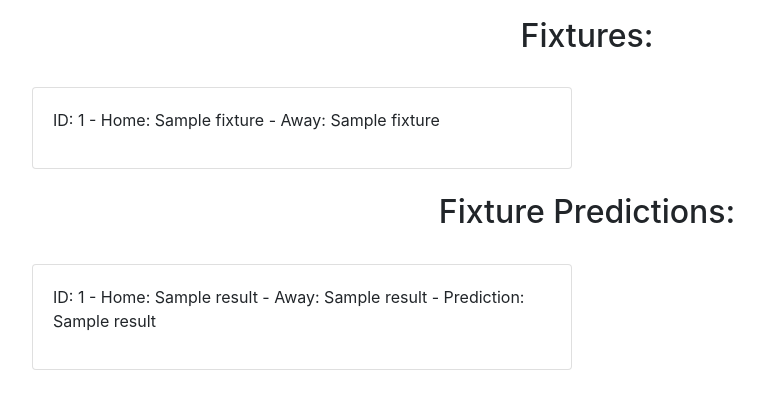
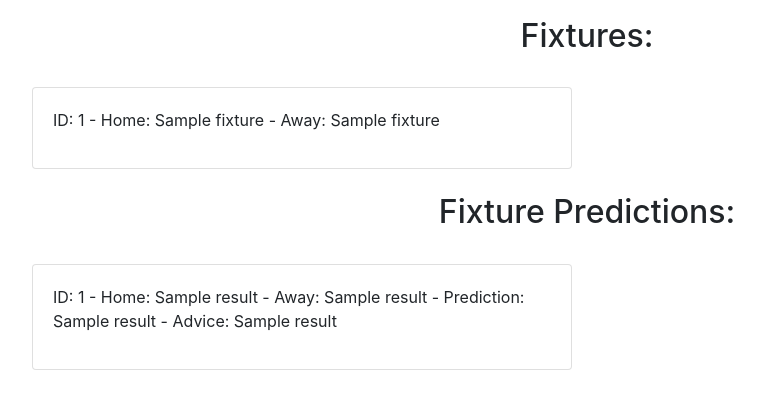
Before and after one commit to HalcyonLegion/AI-Predictions, a Flask app: template Templates/index.html in a window 1280 px wide. Shown: the part 283-692 px from the top of the page, without its empty margins (53-817 px from the left). Run offline with Flask 3, Linux system fonts and the light colour scheme; the template is opened without the code that fills it: most values are stand-ins (such as "Sample title", 1, 10 or a date in 2020); some libraries are stand-ins or nearby versions.

Commit message:
It's alive

```diff
--- a/Templates/index.html
+++ b/Templates/index.html
@@ -43,7 +43,7 @@
                 <div class="col-md-6 py-2">
                     <div class="card">
                         <div class="card-body">
-                            <p>ID: {{ result[0] }} - Home: {{ result[1] }} - Away: {{ result[2] }} - Prediction: {{ result[3] }}</p>
+                            <p>ID: {{ result[0] }} - Home: {{ result[1] }} - Away: {{ result[2] }} - Prediction: {{ result[3] }} - Advice: {{ result[4] }}</p>
                         </div>
                     </div>
                 </div>
--- a/app.py
+++ b/app.py
@@ -34,9 +34,10 @@ def get_fixtures():
         prediction_response = requests.get(prediction_url, headers=headers, params=prediction_querystring)
         prediction_data = prediction_response.json()
 
-        if prediction_data.get("response"):  # Check to make sure there is a result
+        if prediction_data.get("response"):
             winner = prediction_data["response"][0]["predictions"]["winner"]["name"]
-            results.append((fixture_id, home_team, away_team, winner))
+            advice = prediction_data["response"][0]["predictions"]["advice"]
+            results.append((fixture_id, home_team, away_team, winner, advice))
 
     return render_template("index.html", results=results)
 
```
